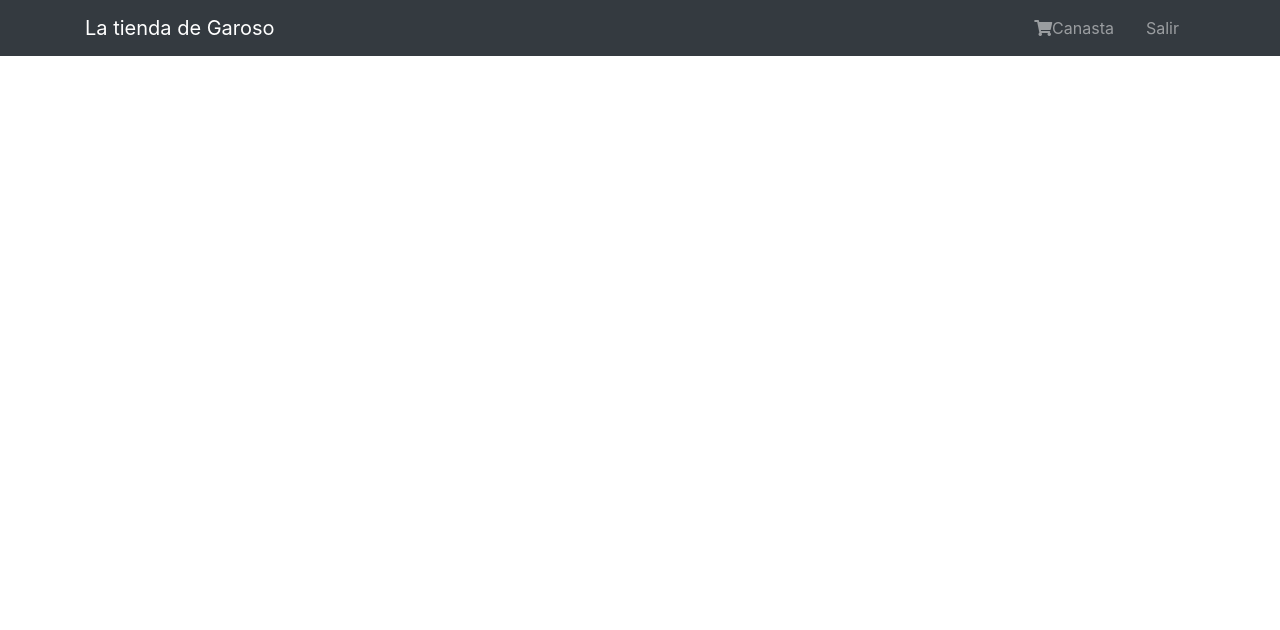
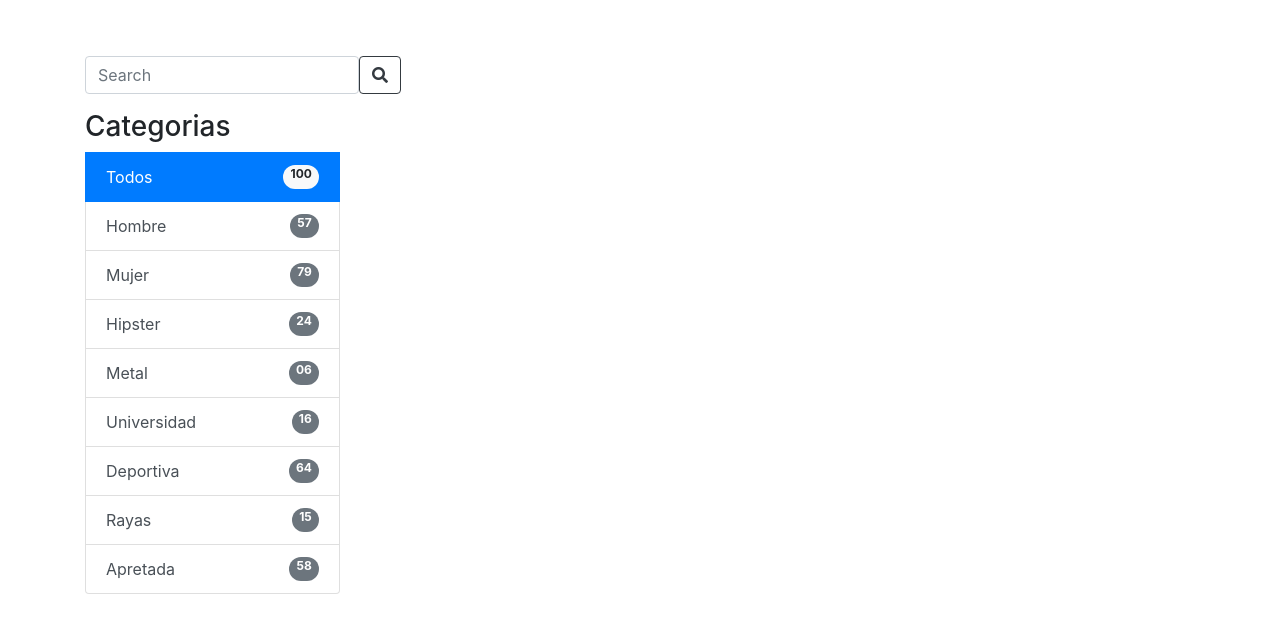
Before and after one commit to garoso/e-commerce, a plain HTML site: page index.html in a window 1280 px wide. Drawn offline with nearby package versions, Linux system fonts and the light colour scheme.

Commit message:
Adds aside to index.html

```diff
--- a/index.html
+++ b/index.html
@@ -7,8 +7,8 @@
     <link rel="stylesheet" href="https://use.fontawesome.com/releases/v5.0.12/css/all.css" integrity="sha384-G0fIWCsCzJIMAVNQPfjH08cyYaUtMwjJwqiRKxxE/rx96Uroj1BtIQ6MLJuheaO9" crossorigin="anonymous">
   </head>
   <body>
-      <nav class="navbar navbar-expand-sm navbar-dark bg-dark">
     <div class="container">
+        <header class="navbar navbar-expand navbar-dark">
             <a class="navbar-brand" href="#">La tienda de Garoso</a>
             <button class="navbar-toggler" type="button" data-toggle="collapse" data-target="#navbarNavAltMarkup" aria-controls="navbarNavAltMarkup" aria-expanded="false" aria-label="Toggle navigation">
               <span class="navbar-toggler-icon"></span>
@@ -25,9 +25,33 @@
                 </ul>
               </div>
             </div>
+        </header>
+
+      <div class="row">
+        <aside class="col col-md-3">
+          <form class="form-inline">
+            <div class="input-group-prepend">
+            <input type="text" class="form-control" placeholder="Search">
+            <span class=" input-group-btn">
+              <button class="btn btn-outline-dark" type="button"><i class="fas fa-search"></i></button>
+            </span>
           </div>
-      </nav>
-
+          </form>
+          <div class="list-group mt-3 d-none d-md-block">
+            <h3>Categorias</h3>
+            <a href="#" class="list-group-item d-flex justify-content-between list-group-item-action active">Todos<span class="badge badge-pill badge-light">100</span></a>
+            <a href="#" class="list-group-item d-flex justify-content-between list-group-item-action">Hombre<span class="badge badge-pill badge-secondary">57</span></a>
+            <a href="#" class="list-group-item d-flex justify-content-between list-group-item-action">Mujer<span class="badge badge-pill badge-secondary">79</span></a>
+            <a href="#" class="list-group-item d-flex justify-content-between list-group-item-action">Hipster<span class="badge badge-pill badge-secondary">24</span></a>
+            <a href="#" class="list-group-item d-flex justify-content-between list-group-item-action">Metal<span class="badge badge-pill badge-secondary">06</span></a>
+            <a href="#" class="list-group-item d-flex justify-content-between list-group-item-action">Universidad<span class="badge badge-pill badge-secondary">16</span></a>
+            <a href="#" class="list-group-item d-flex justify-content-between list-group-item-action">Deportiva<span class="badge badge-pill badge-secondary">64</span></a>
+            <a href="#" class="list-group-item d-flex justify-content-between list-group-item-action">Rayas<span class="badge badge-pill badge-secondary">15</span></a>
+            <a href="#" class="list-group-item d-flex justify-content-between list-group-item-action">Apretada<span class="badge badge-pill badge-secondary">58</span></a>
+          </div>
+        </aside>
+      </div>
+    </div>
     <script src="https://code.jquery.com/jquery-3.3.1.slim.min.js" integrity="sha384-q8i/X+965DzO0rT7abK41JStQIAqVgRVzpbzo5smXKp4YfRvH+8abtTE1Pi6jizo" crossorigin="anonymous"></script>
     <script src="https://cdnjs.cloudflare.com/ajax/libs/popper.js/1.14.0/umd/popper.min.js" integrity="sha384-cs/chFZiN24E4KMATLdqdvsezGxaGsi4hLGOzlXwp5UZB1LY//20VyM2taTB4QvJ" crossorigin="anonymous"></script>
     <script src="https://stackpath.bootstrapcdn.com/bootstrap/4.1.0/js/bootstrap.min.js" integrity="sha384-uefMccjFJAIv6A+rW+L4AHf99KvxDjWSu1z9VI8SKNVmz4sk7buKt/6v9KI65qnm" crossorigin="anonymous"></script>
```
Lines whose indentation alone changed are shown as unchanged.
